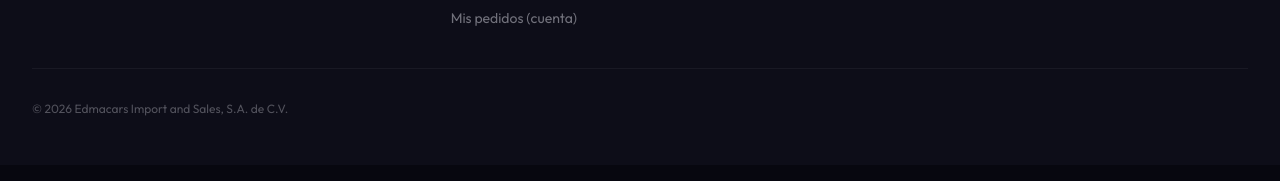
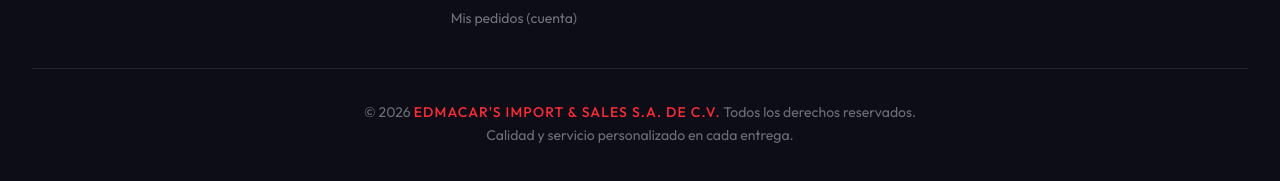
Before and after one commit to PsychoCoder503SV/Edmacarsstore.tech, a Next.js app: page / in a window 1280 px wide. Shown: the part 1448-1629 px from the top of the page. Built offline with nearby package versions, Linux system fonts and the light colour scheme; no server answers; the database is empty.

Commit message:
feat: Edmacars Store web - landing ciberpunk Next.js 16

```diff
--- a/src/components/Footer.tsx
+++ b/src/components/Footer.tsx
@@ -57,8 +57,16 @@
           </div>
         </div>
 
-        <div className="mt-10 border-t border-white/5 pt-8 text-center text-xs text-zinc-600 sm:text-left">
-          <p>© {new Date().getFullYear()} Edmacars Import and Sales, S.A. de C.V.</p>
+        <div className="mt-10 border-t border-white/10 pt-8 text-center text-sm leading-relaxed text-white/40">
+          <p>
+            © {new Date().getFullYear()}{" "}
+            <span className="font-medium tracking-[0.08em] text-red-500">
+              EDMACAR&apos;S IMPORT &amp; SALES S.A. DE C.V.
+            </span>{" "}
+            Todos los derechos reservados.
+            <br />
+            Calidad y servicio personalizado en cada entrega.
+          </p>
         </div>
       </div>
     </footer>
```
